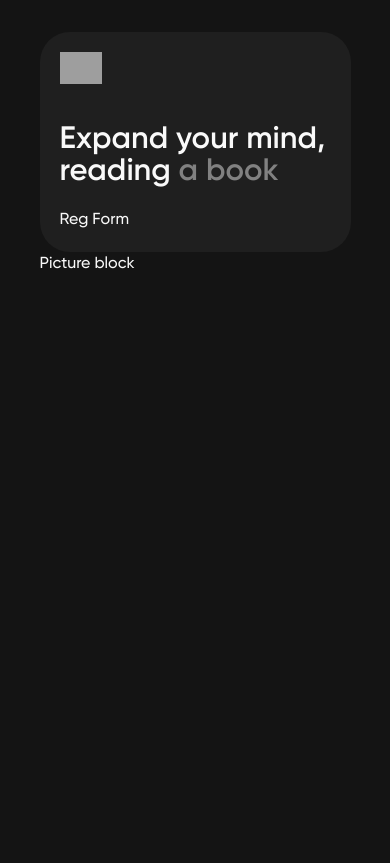
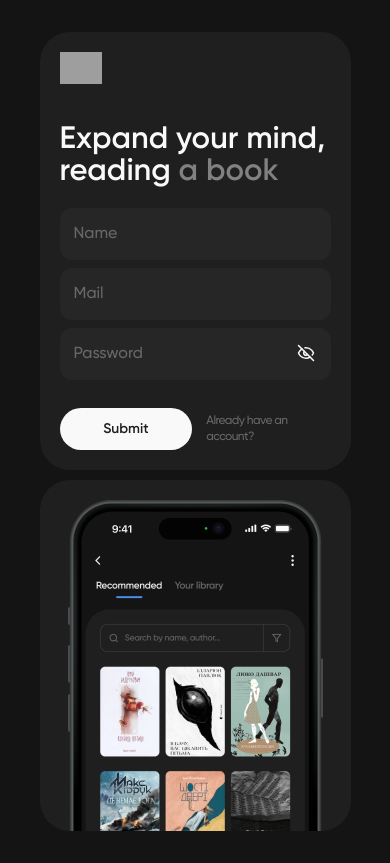
Before and after one commit to havr1985/ReadJorney, a React (Vite) app: page / in a window 390 px wide. Built offline with nearby package versions, Linux system fonts and the light colour scheme; grey boxes are pictures that could not be loaded.

Commit message:
register mobile

```diff
--- a/package.json
+++ b/package.json
@@ -10,8 +10,11 @@
     "preview": "vite preview"
   },
   "dependencies": {
+    "formik": "^2.4.5",
+    "lucide-react": "^0.364.0",
     "react": "^18.2.0",
-    "react-dom": "^18.2.0"
+    "react-dom": "^18.2.0",
+    "yup": "^1.4.0"
   },
   "devDependencies": {
     "@types/react": "^18.2.66",
--- /dev/null
+++ b/src/components/CustomBtn.tsx
@@ -0,0 +1,16 @@
+import { FC, ReactNode } from "react";
+
+interface Props {
+  children: ReactNode;
+}
+
+export const CustomBtn: FC<Props> = ({ children }) => {
+  return (
+    <button
+      type="submit"
+      className=" bg-prim-color text-btn-text-color text-sm font-bold w-[140px] h-[42px] rounded-[30px]"
+    >
+      {children}
+    </button>
+  );
+};
--- a/src/components/RegisterForm.tsx
+++ b/src/components/RegisterForm.tsx
@@ -1,3 +1,97 @@
+import * as Yup from "yup";
+import { inputStyle } from "../shared/constats/constants";
+import { Eye, EyeOff } from "lucide-react";
+import { useState } from "react";
+import { CustomBtn } from "./CustomBtn";
+import { useFormik } from "formik";
+
 export const RegisterForm = () => {
-    return <div>Reg Form</div>
-}
+  const [showPassword, setShowPassword] = useState(false);
+
+  const handleToglePassword = () => {
+    setShowPassword((prev) => !prev);
+  };
+
+  const formik = useFormik({
+    initialValues: {
+      name: "",
+      email: "",
+      password: "",
+    },
+    validationSchema: Yup.object().shape({
+      name: Yup.string().required("Required!"),
+      email: Yup.string()
+        .required("Required!")
+        .matches(/^\w+@[a-zA-Z_]+?\.[a-zA-Z]{2,3}$/, "Enter a valid Email"),
+      password: Yup.string()
+        .required("Required!")
+        .min(7, "Enter a valid Password"),
+    }),
+    onSubmit: (values) => {
+      alert(JSON.stringify(values, null, 2));
+    },
+  });
+  return (
+    <form onSubmit={formik.handleSubmit} className=" flex flex-col gap-2">
+      <div>
+        <input
+          className={inputStyle}
+          id="name"
+          name="name"
+          onChange={formik.handleChange}
+          value={formik.values.name}
+          placeholder="Name"
+        />
+        {formik.touched.name && formik.errors.name ? (
+          <div className=" text-[#E90516] text-xs">{formik.errors.name}</div>
+        ) : null}
+      </div>
+
+      <div>
+        <input
+          className={inputStyle}
+          id="email"
+          name="email"
+          placeholder="Mail"
+          type="email"
+          onChange={formik.handleChange}
+          value={formik.values.email}
+        />
+        {formik.touched.email && formik.errors.email ? (
+          <div className=" text-[#E90516] text-xs">{formik.errors.email}</div>
+        ) : null}
+      </div>
+
+      <div className=" relative">
+        <input
+          className={inputStyle}
+          id="password"
+          name="password"
+          onChange={formik.handleChange}
+          value={formik.values.password}
+          placeholder="Password"
+          type={showPassword ? "text" : "password"}
+        />
+        {formik.touched.password && formik.errors.password ? (
+          <div className=" text-[#E90516] text-xs">
+            {formik.errors.password}
+          </div>
+        ) : null}
+        <button type="button" onClick={handleToglePassword}>
+          {showPassword ? (
+            <Eye size={18} className=" absolute top-4 right-4" />
+          ) : (
+            <EyeOff size={18} className=" absolute top-4 right-4" />
+          )}
+        </button>
+      </div>
+
+      <div className=" flex gap-3.5 items-center mt-5">
+        <CustomBtn>Submit</CustomBtn>
+        <p className=" text-sec-color text-xs tracking-tighter font-medium">
+          Already have an account?
+        </p>
+      </div>
+    </form>
+  );
+};
--- a/src/pages/RegisterPage.tsx
+++ b/src/pages/RegisterPage.tsx
@@ -1,6 +1,6 @@
-import { PictureBlock } from "../components/PictureBlock";
 import { RegisterForm } from "../components/RegisterForm";
 import logo from "../assets/logo.svg";
+import phone from "../assets/iPhoneMob.png";
 
 const RegisterPage = () => {
   return (
@@ -8,12 +8,16 @@ const RegisterPage = () => {
       <div className=" bg-bg-dark p-5 rounded-[30px]">
         <img src={logo} alt="logo" width={42} height={17} />
         <h2 className=" text-[31px] font-bold leading-8 mt-[40px] mb-5">
-          Expand your mind, reading <span className=" text-span-color">a book</span>
+          Expand your mind, reading{" "}
+          <span className=" text-span-color">a book</span>
         </h2>
         <RegisterForm />
       </div>
-
-      <PictureBlock />
+      <div className=" bg-bg-dark rounded-[30px] mt-2.5 flex">
+        <div className=" mx-auto mt-5">
+          <img src={phone} alt="phone" />
+        </div>
+      </div>
     </div>
   );
 };
--- /dev/null
+++ b/src/shared/constats/constants.ts
@@ -0,0 +1 @@
+export const inputStyle = "bg-[#262626] p-3.5 rounded-xl placeholder:text-[#686868] outline-none w-full";
--- a/tailwind.config.js
+++ b/tailwind.config.js
@@ -9,8 +9,11 @@ export default {
     },
     extend: {
       colors: {
+        "prim-color": "#F9F9F9",
+        "sec-color": "#686868",
         "bg-dark": "hsla(0, 0%, 12%, 1)",
         "span-color": "hsla(0, 0%, 89%, 0.5)",
+        "btn-text-color": "#1F1F1F",
       },
     },
   },
```
Also changed, not shown: src/assets/iPhoneMob.png (added), 1 other file (tests, documents, lock files or other folders).
